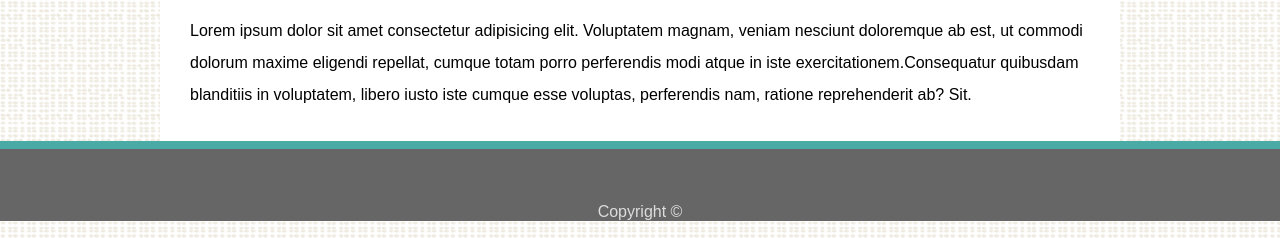
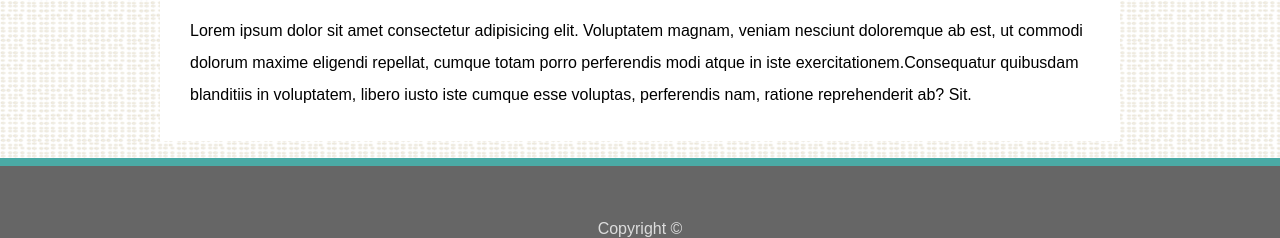
Before and after one commit to Billwee/Basic-Portfolio, a plain HTML site: page index.html in a window 1280 px wide. Shown: the part 562-800 px from the top of the page. Drawn offline with Linux system fonts and the light colour scheme.

Commit message:
fixed footer stickyness

```diff
--- a/assets/css/style.css
+++ b/assets/css/style.css
@@ -28,8 +28,9 @@ a {
   margin-bottom: 20px;
 }
 
+/*  */
 /* Nav Bar */
-
+/*  */
 header {
   margin: auto;
   background: #fff;
@@ -78,8 +79,9 @@ header h1 {
   background: #4aaaa5;
   border-radius: 5px;
 }
-
+/*  */
 /* About Section */
+/*  */
 
 #about-section {
   margin-top: 30px;
@@ -105,7 +107,7 @@ header h1 {
 /* Footer */
 footer {
   color: #ddd;
-  position: sticky;
+  position: fixed;
   bottom: 0px;
   width: 100%;
   background: #666;
```
